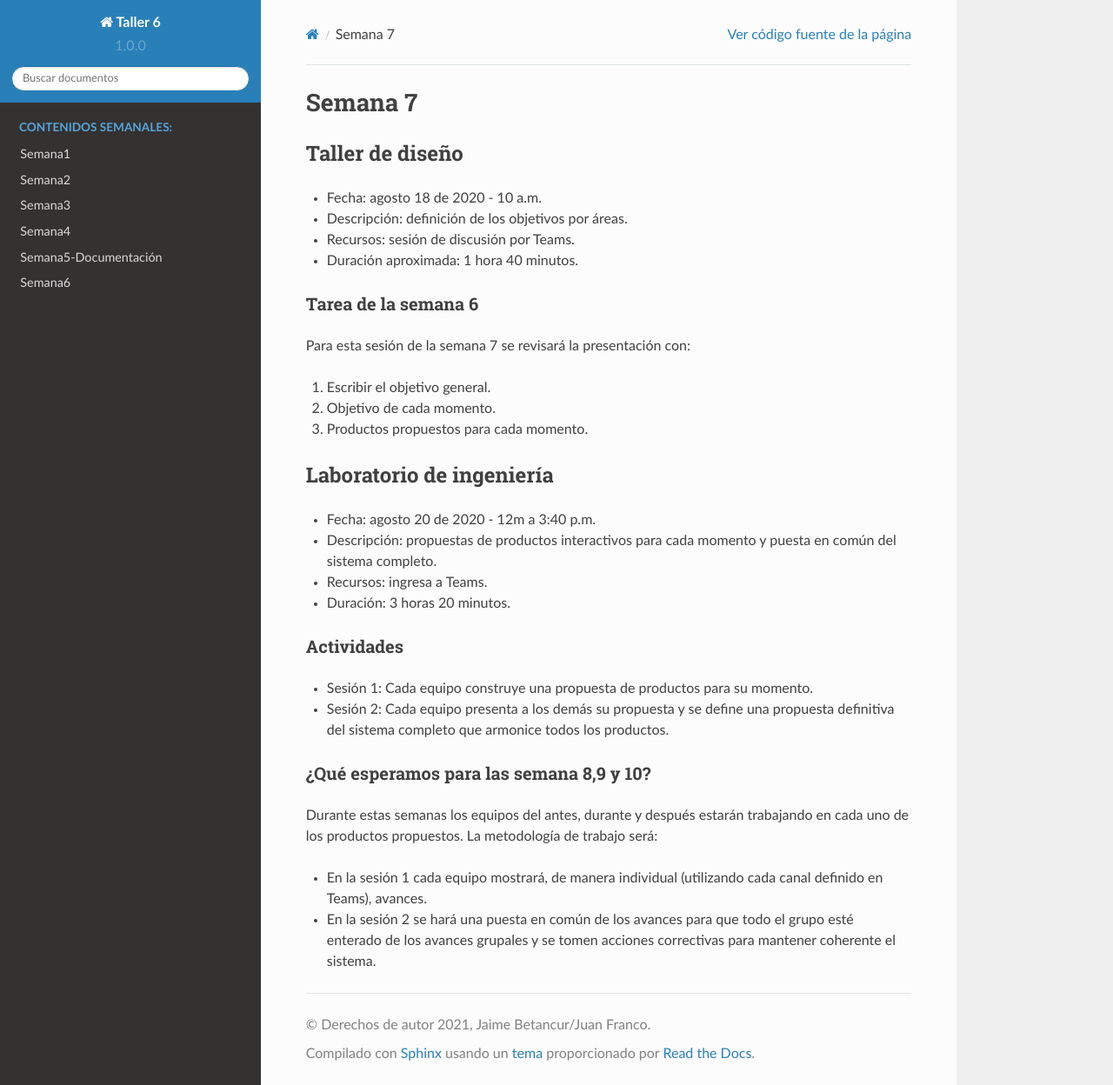
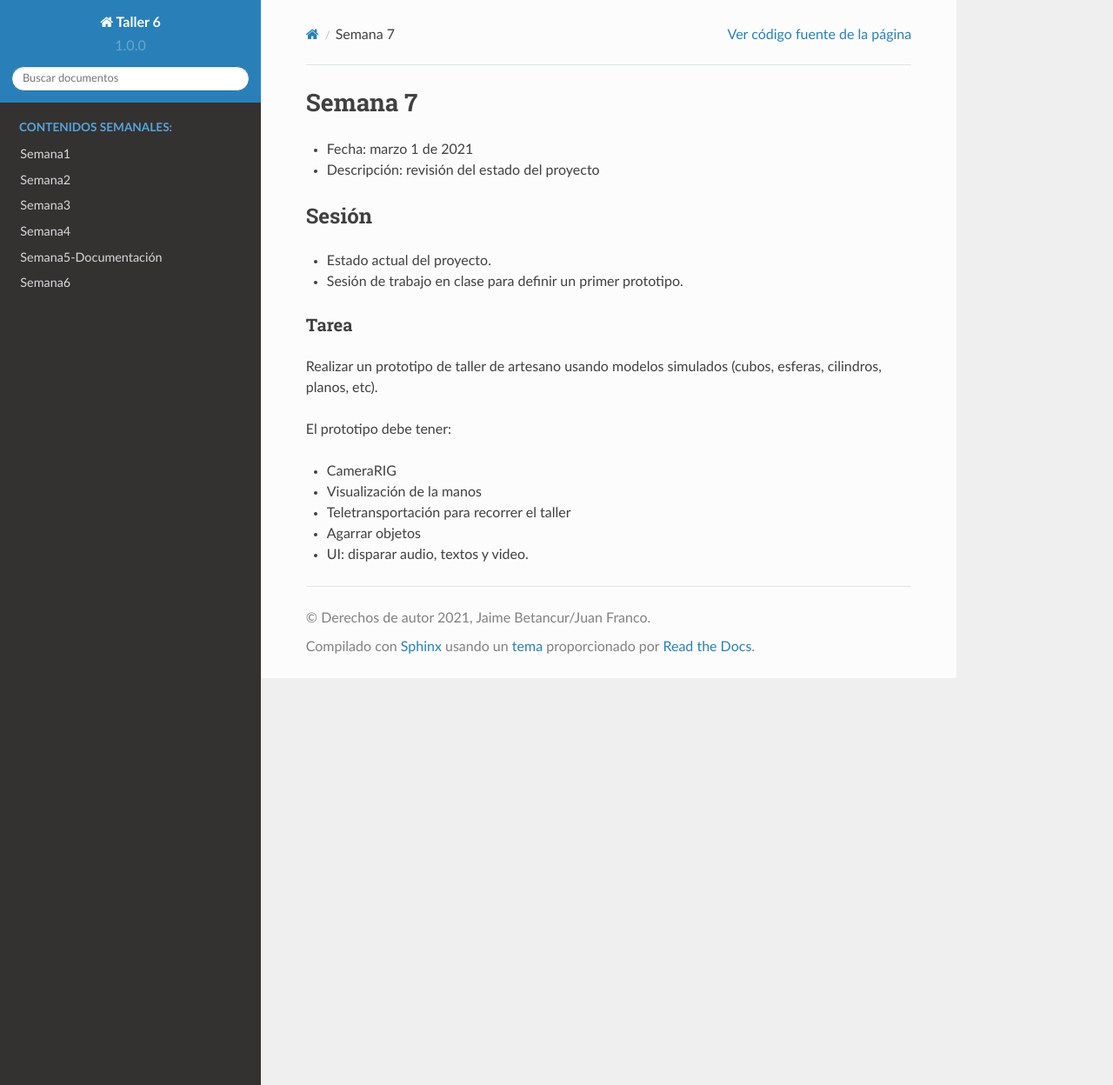
Before and after one commit to juanferfranco/taller6, a Sphinx documentation site: the page built from docs/_semana7/semana7.rst, in a window 1280 px wide and 1248 px high. Shown: the whole window at 87% size. Built offline with Sphinx 7.4.7 and the Read the Docs theme 2.0.0, drawn with Linux system fonts in a browser that asks for light colours.

Commit message:
add week 7

```diff
--- a/docs/_semana7/semana7.rst
+++ b/docs/_semana7/semana7.rst
@@ -1,44 +1,26 @@
 Semana 7
 ===========
 
-Taller de diseño
------------------
-* Fecha: agosto 18 de 2020 - 10 a.m.
-* Descripción: definición de los objetivos por áreas.
-* Recursos: sesión de discusión por Teams.
-* Duración aproximada: 1 hora 40 minutos.
+* Fecha: marzo 1 de 2021
+* Descripción: revisión del estado del proyecto
 
-Tarea de la semana 6
-^^^^^^^^^^^^^^^^^^^^^^^^
-Para esta sesión de la semana 7 se revisará la presentación con:
+Sesión
+----------
 
-#. Escribir el objetivo general.
-#. Objetivo de cada momento.
-#. Productos propuestos para cada momento.
+* Estado actual del proyecto.
+* Sesión de trabajo en clase para definir un primer prototipo.
 
-Laboratorio de ingeniería
---------------------------
-* Fecha: agosto 20 de 2020 - 12m a 3:40 p.m.
-* Descripción: propuestas de productos interactivos para cada momento y
-  puesta en común del sistema completo.
-* Recursos: ingresa a Teams.
-* Duración: 3 horas 20 minutos.
 
-Actividades
-^^^^^^^^^^^^^
+Tarea
+^^^^^^
 
-* Sesión 1: Cada equipo construye una propuesta de productos para su momento.
+Realizar un prototipo de taller de artesano usando modelos simulados (cubos, esferas,
+cilindros, planos, etc).
 
-* Sesión 2: Cada equipo presenta a los demás su propuesta y se define una propuesta
-  definitiva del sistema completo que armonice todos los productos.
+El prototipo debe tener:
 
-¿Qué esperamos para las semana 8,9 y 10?
-^^^^^^^^^^^^^^^^^^^^^^^^^^^^^^^^^^^^^^^^^^^^
-Durante estas semanas los equipos del antes, durante y después estarán trabajando en
-cada uno de los productos propuestos. La metodología de trabajo será:
-
-* En la sesión 1 cada equipo mostrará, de manera individual (utilizando cada canal
-  definido en Teams), avances.
-* En la sesión 2 se hará una puesta en común de los avances para que todo el grupo
-  esté enterado de los avances grupales y se tomen acciones correctivas para mantener
-  coherente el sistema.
+* CameraRIG
+* Visualización de la manos
+* Teletransportación para recorrer el taller
+* Agarrar objetos
+* UI: disparar audio, textos y video.
```
